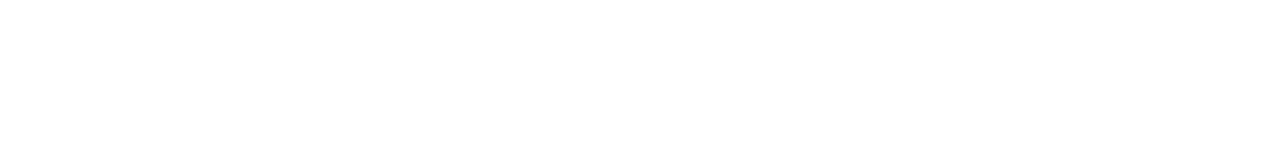
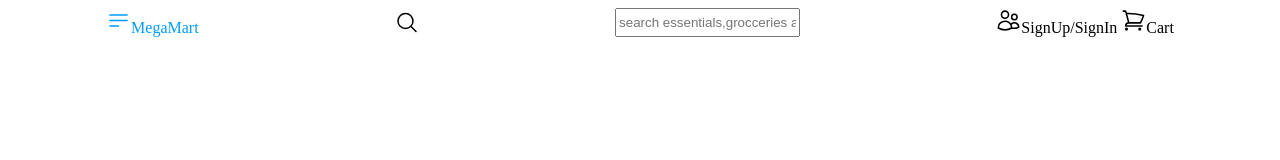
Before and after one commit to Arun-DevCode/Mega-Mart-APP, a plain HTML site: page index.html in a window 1280 px wide. Drawn offline with Linux system fonts and the light colour scheme.

Commit message:
User Action NavBar

```diff
--- a/index.html
+++ b/index.html
@@ -9,7 +9,24 @@
   <body>
     <main>
       <!--Header Section-->
-      <section class="header-section"></section>
+      <section class="header-section">
+        <div class="brand" >
+          <span class="mega"><svg data-slot="icon"  width="25px" fill="none" stroke-width="1.5" stroke="currentColor" viewBox="0 0 24 24" xmlns="http://www.w3.org/2000/svg" aria-hidden="true">
+  <path stroke-linecap="round" stroke-linejoin="round" d="M3.75 6.75h16.5M3.75 12h16.5m-16.5 5.25H12"></path>
+</svg>MegaMart</span>
+          <svg data-slot="icon" fill="none" stroke-width="1.5" stroke="currentColor" viewBox="0 0 24 24" xmlns="http://www.w3.org/2000/svg" aria-hidden="true" width="24px">
+  <path stroke-linecap="round" stroke-linejoin="round" d="m21 21-5.197-5.197m0 0A7.5 7.5 0 1 0 5.196 5.196a7.5 7.5 0 0 0 10.607 10.607Z"></path>
+</svg><input type="text" placeholder="search essentials,grocceries and more...">
+          <span><svg data-slot="icon" fill="none" stroke-width="1.5" stroke="currentColor" viewBox="0 0 24 24" xmlns="http://www.w3.org/2000/svg"  width="25px" aria-hidden="true">
+  <path stroke-linecap="round" stroke-linejoin="round" d="M15 19.128a9.38 9.38 0 0 0 2.625.372 9.337 9.337 0 0 0 4.121-.952 4.125 4.125 0 0 0-7.533-2.493M15 19.128v-.003c0-1.113-.285-2.16-.786-3.07M15 19.128v.106A12.318 12.318 0 0 1 8.624 21c-2.331 0-4.512-.645-6.374-1.766l-.001-.109a6.375 6.375 0 0 1 11.964-3.07M12 6.375a3.375 3.375 0 1 1-6.75 0 3.375 3.375 0 0 1 6.75 0Zm8.25 2.25a2.625 2.625 0 1 1-5.25 0 2.625 2.625 0 0 1 5.25 0Z"></path>
+</svg>SignUp/SignIn<span>
+
+          </span><svg data-slot="icon" fill="none" stroke-width="1.5" stroke="currentColor" viewBox="0 0 24 24" xmlns="http://www.w3.org/2000/svg" width="25px" aria-hidden="true">
+  <path stroke-linecap="round" stroke-linejoin="round" d="M2.25 3h1.386c.51 0 .955.343 1.087.835l.383 1.437M7.5 14.25a3 3 0 0 0-3 3h15.75m-12.75-3h11.218c1.121-2.3 2.1-4.684 2.924-7.138a60.114 60.114 0 0 0-16.536-1.84M7.5 14.25 5.106 5.272M6 20.25a.75.75 0 1 1-1.5 0 .75.75 0 0 1 1.5 0Zm12.75 0a.75.75 0 1 1-1.5 0 .75.75 0 0 1 1.5 0Z"></path>
+</svg>Cart</span>
+
+        </div>
+      </section>
     </main>
   </body>
 </html>
--- a/styles.css
+++ b/styles.css
@@ -0,0 +1,15 @@
+.header-section{
+    display:flex;
+    flex-direction: column;
+}
+.discount-alert{
+  display: flex;
+    justify-content:space-around;
+}
+.brand{
+    display: flex;
+    justify-content:space-around;
+}
+.mega{
+    color:rgb(0, 157, 255)
+}
```
